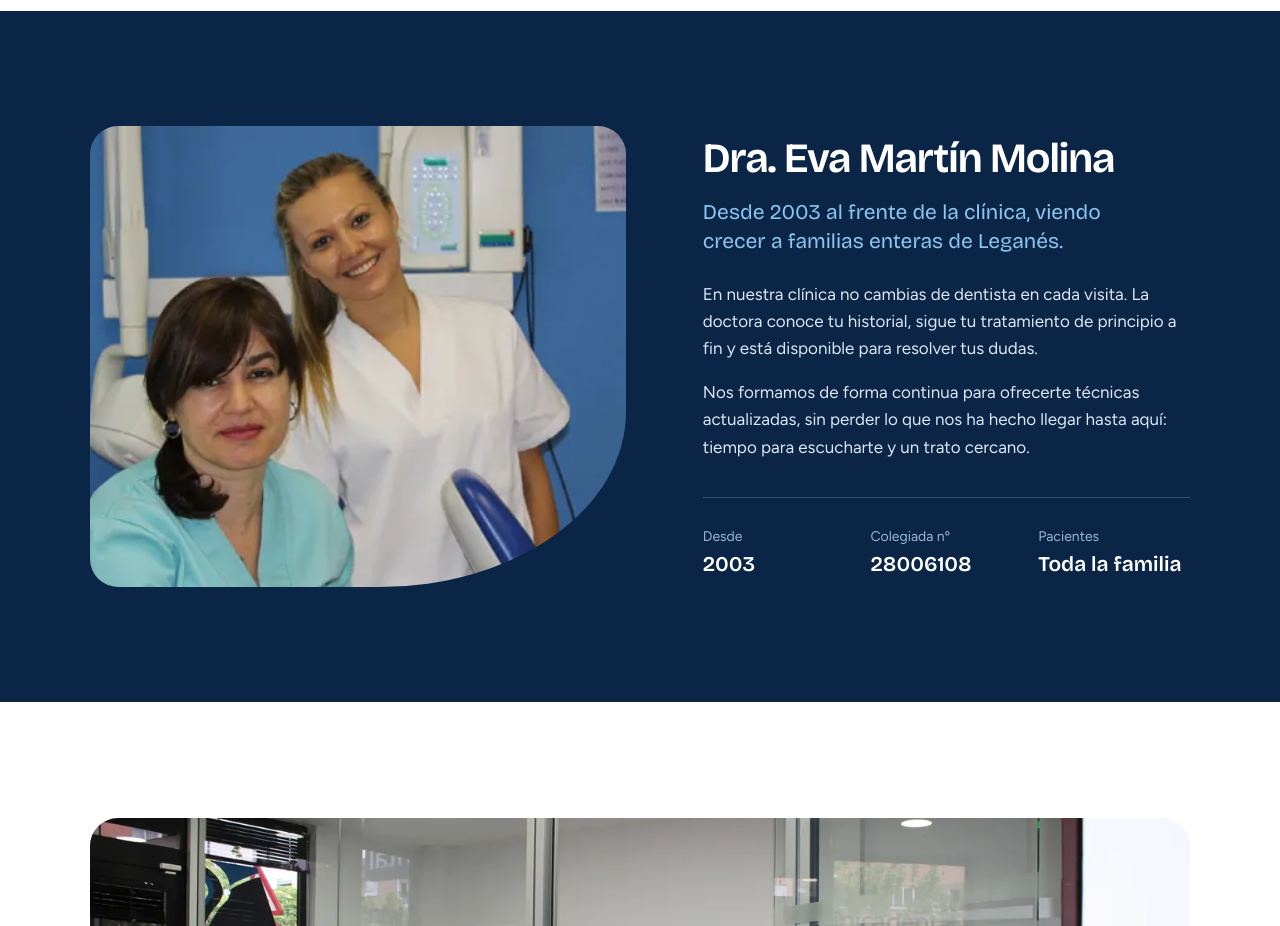
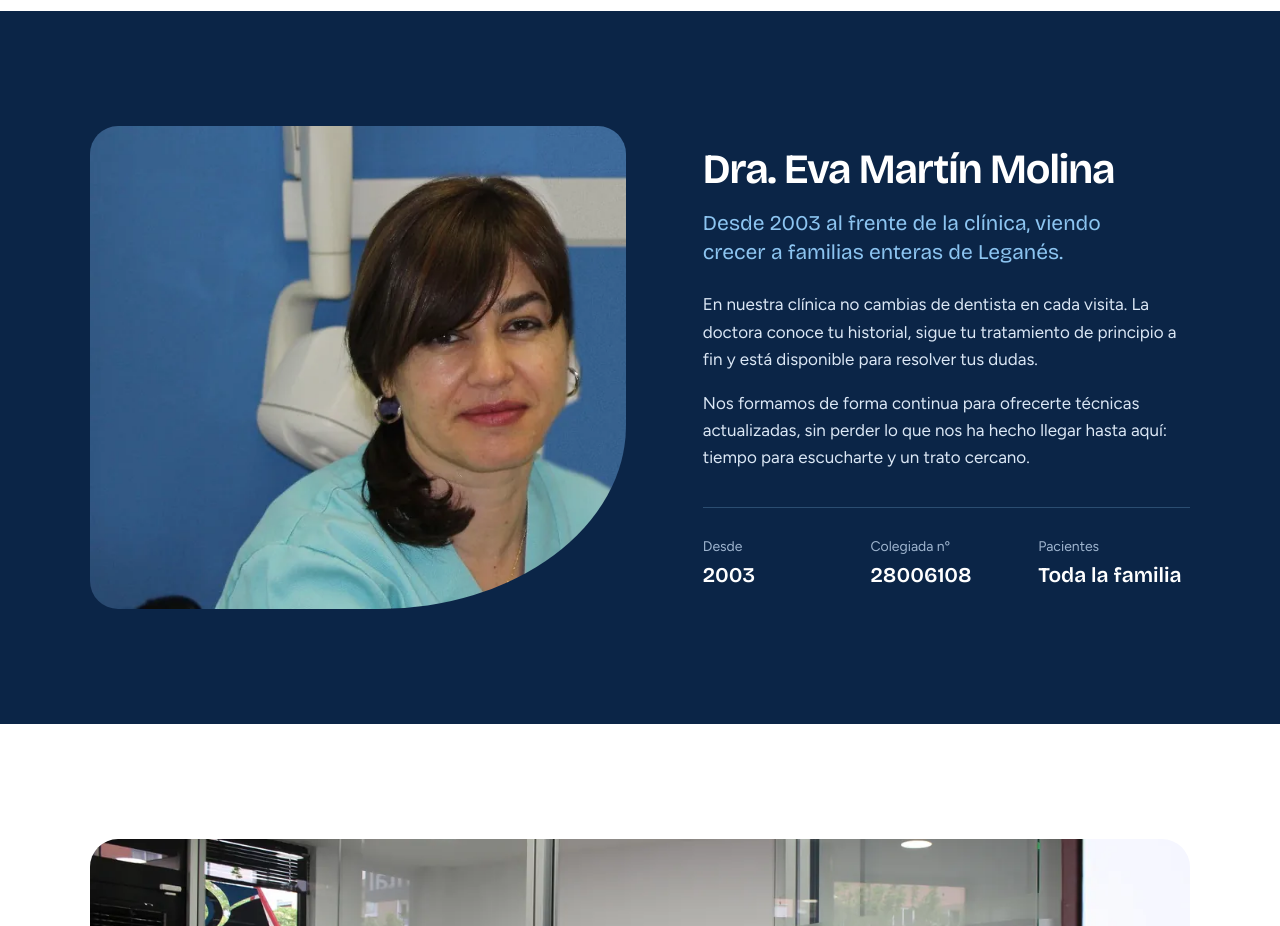
Before and after one commit to sergio-rdguez/ClinicaEvaMartin, a plain HTML site: page index.html in a window 1280 px wide. Shown: the part 1840-2766 px from the top of the page. Drawn offline with Linux system fonts and the light colour scheme.

Commit message:
Foto de la doctora sin la compañera de equipo
- Nueva foto recortada en la que solo aparece la Dra. Eva Martín Molina
- Se elimina la foto anterior del equipo de la web
- Ajuste de encuadre de la sección de la doctora

Co-Authored-By: Claude Opus 5.5 <noreply@anthropic.com>

```diff
--- a/css/styles.css
+++ b/css/styles.css
@@ -448,12 +448,12 @@ p { margin: 0 0 1em; text-wrap: pretty; }
 .doctor-photo {
   border-radius: var(--radius-lg) var(--radius-lg) 46% var(--radius-lg) / var(--radius-lg) var(--radius-lg) 38% var(--radius-lg);
   overflow: hidden;
-  aspect-ratio: 5 / 4.3;
+  aspect-ratio: 10 / 9;
 }
 .doctor-photo img {
   width: 100%; height: 100%;
   object-fit: cover;
-  object-position: 40% 30%;
+  object-position: 50% 40%;
 }
 
 .doctor-lead {
--- a/index.html
+++ b/index.html
@@ -52,7 +52,7 @@
         "image": [
           "https://www.dentalevamartinmolina.com/assets/img/og-image.jpg",
           "https://www.dentalevamartinmolina.com/assets/img/clinica.jpg",
-          "https://www.dentalevamartinmolina.com/assets/img/equipo.jpg"
+          "https://www.dentalevamartinmolina.com/assets/img/eva.jpg"
         ],
         "logo": "https://www.dentalevamartinmolina.com/assets/img/logo.png",
         "telephone": "+34916806724",
@@ -275,8 +275,8 @@
       <div class="wrap doctor-grid">
         <figure class="doctor-photo">
           <picture>
-            <source type="image/webp" srcset="/assets/img/equipo-700.webp 700w, /assets/img/equipo-1100.webp 1100w, /assets/img/equipo-1500.webp 1500w" sizes="(max-width: 960px) 92vw, 560px">
-            <img src="/assets/img/equipo.jpg" alt="La Dra. Eva Martín Molina junto a una compañera del equipo en el gabinete de la clínica" width="1500" height="786" loading="lazy">
+            <source type="image/webp" srcset="/assets/img/eva-400.webp 400w, /assets/img/eva-600.webp 600w" sizes="(max-width: 960px) 92vw, 560px">
+            <img src="/assets/img/eva.jpg" alt="La Dra. Eva Martín Molina, odontóloga, en el gabinete de su clínica dental de Leganés" width="600" height="540" loading="lazy">
           </picture>
         </figure>
         <div class="doctor-copy">
```
Also changed, not shown: assets/img/equipo-1100.webp (deleted), assets/img/equipo-1500.webp (deleted), assets/img/equipo-700.webp (deleted), assets/img/equipo.jpg (deleted), assets/img/eva-400.webp (added), assets/img/eva-600.webp (added), assets/img/eva.jpg (added).
